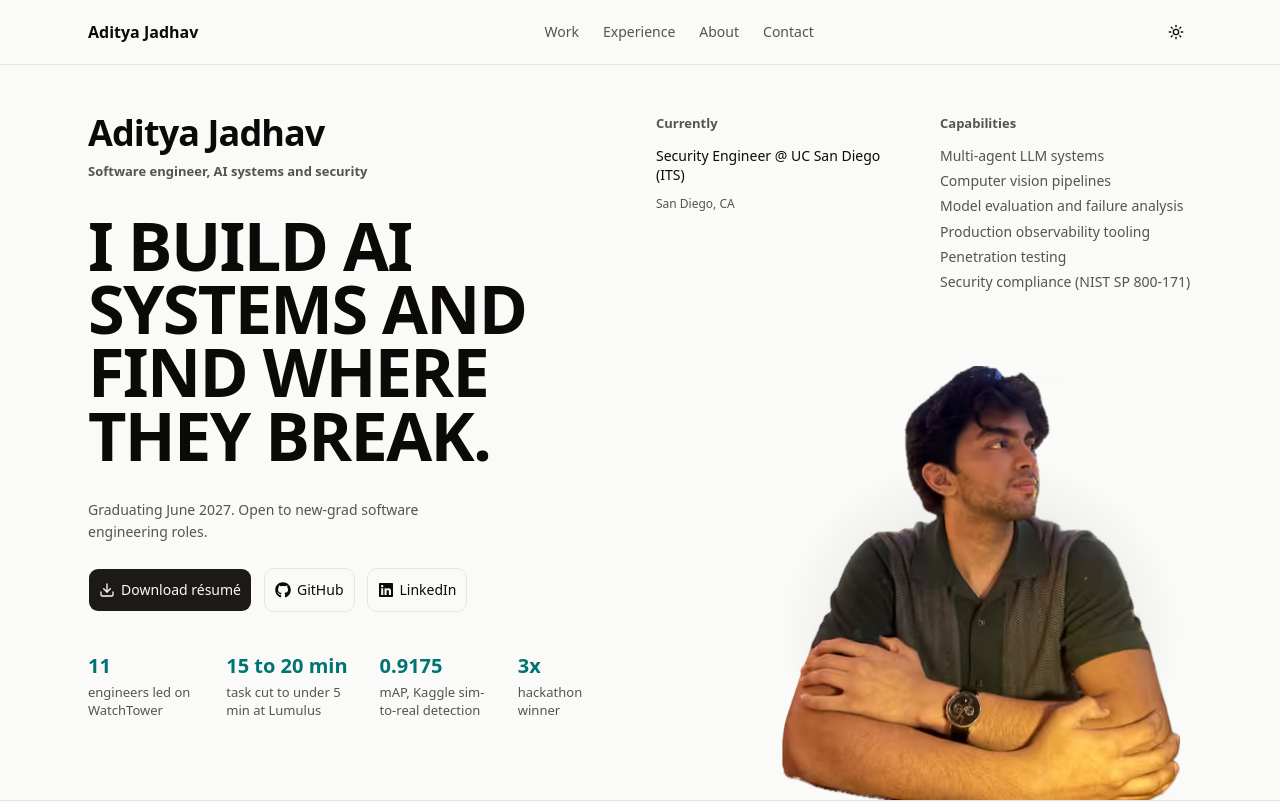
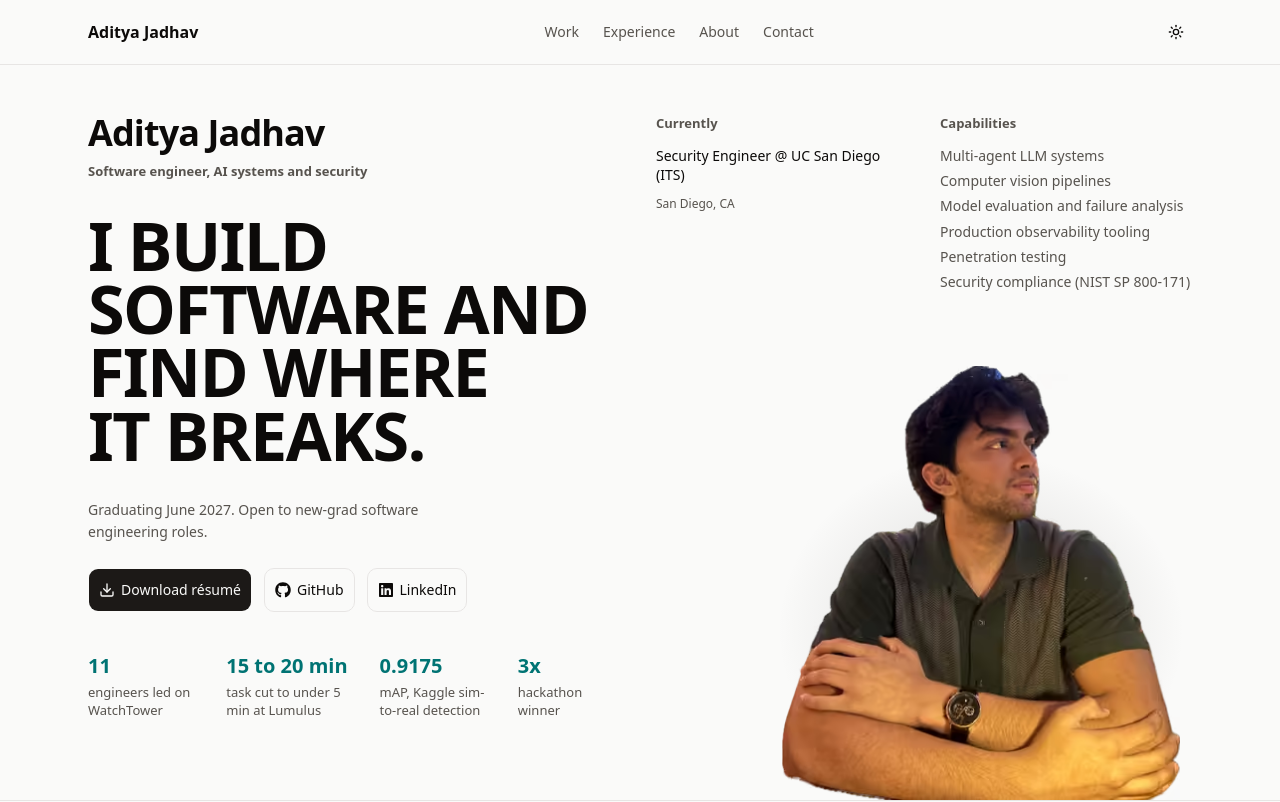
Before and after one commit to AdityaJadhav17/AdityaJadhav17.github.io, a React (Vite) app: page / in a window 1280 px wide. Shown: the top 802 px of the page. Built offline with nearby package versions, Linux system fonts and the light colour scheme.

Commit message:
Change the tagline to "I build software and find where it breaks."
Updates the hero claim, the meta description, the homepage share image and
its alt text. The hero type now stops growing at 4.2rem: the text column is
fixed from 1280px up, and the new wording wrapped to five lines at 1440px.

```diff
--- a/src/components/sections/Hero.tsx
+++ b/src/components/sections/Hero.tsx
@@ -69,7 +69,7 @@ export function Hero() {
           as one composition rather than a photo with a caption. */}
       <p
         style={step(1)}
-        className="hero-in relative z-10 font-heading text-[clamp(2rem,5vw,4rem)] lg:text-[clamp(3.5rem,5.2vw,5rem)] leading-[0.95] font-bold tracking-tight text-balance text-foreground uppercase lg:col-span-2 lg:col-start-1 lg:row-start-2 lg:mt-8 lg:max-w-[14ch]"
+        className="hero-in relative z-10 font-heading text-[clamp(2rem,5vw,4rem)] lg:text-[clamp(3.5rem,5.2vw,4.2rem)] leading-[0.95] font-bold tracking-tight text-balance text-foreground uppercase lg:col-span-2 lg:col-start-1 lg:row-start-2 lg:mt-8 lg:max-w-[14ch]"
       >
         {site.positioning}
       </p>
--- a/src/content/site.ts
+++ b/src/content/site.ts
@@ -51,7 +51,7 @@ export const site: Site = {
   // LLM grounding breaks, Synthetic-to-Real measures where models fail on
   // real data, WatchTower catches production errors, and the UC San Diego
   // role is authorized penetration testing and control-gap assessment.
-  positioning: 'I build AI systems and find where they break.',
+  positioning: 'I build software and find where it breaks.',
 
   // The framing that sits under the name, the way a studio states its
   // discipline. Narrower than the roles list, broader than any single project.
@@ -76,7 +76,7 @@ export const site: Site = {
 
   // Also the meta description: src/lib/head.ts generates the head tags from it.
   description:
-    'Aditya Jadhav builds AI systems and finds where they break. Software engineering and security work. Graduating June 2027 and open to new-grad roles.',
+    'Aditya Jadhav builds software and finds where it breaks. Software engineering and security work. Graduating June 2027 and open to new-grad roles.',
 
   // Senior year, so this is new-grad recruiting rather than internships.
   availability: 'Graduating June 2027. Open to new-grad software engineering roles.',
--- a/src/lib/head.ts
+++ b/src/lib/head.ts
@@ -8,7 +8,7 @@ import { PORTRAIT_SIZES, srcSet } from './portrait'
 const ORIGIN = 'https://adityajadhav.dev/'
 // Describes public/og-image.png. Keep in step with the image text.
 const OG_ALT =
-  'Dark card with an AJ monogram and the line "I build AI systems and find where they break." Below it: Aditya Jadhav, adityajadhav.dev, and "Graduating June 2027, open to new-grad roles".'
+  'Dark card with an AJ monogram and the line "I build software and find where it breaks." Below it: Aditya Jadhav, adityajadhav.dev, and "Graduating June 2027, open to new-grad roles".'
 const TITLE = `${site.name} | Software Engineer, AI & Security`
 
 const esc = (s: string) => s.replace(/&/g, '&amp;').replace(/"/g, '&quot;').replace(/</g, '&lt;').replace(/>/g, '&gt;').replace(/'/g, '&#39;')
```
Also changed, not shown: public/og-image.png, 1 other file (tests, documents, lock files or other folders).
